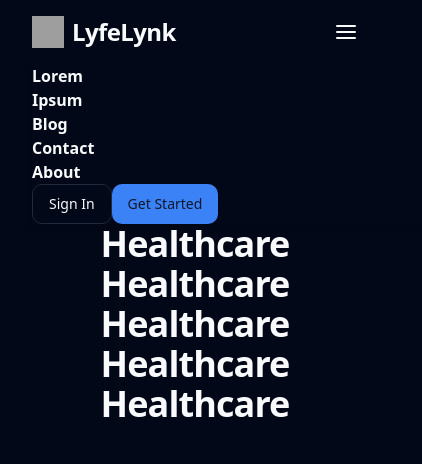
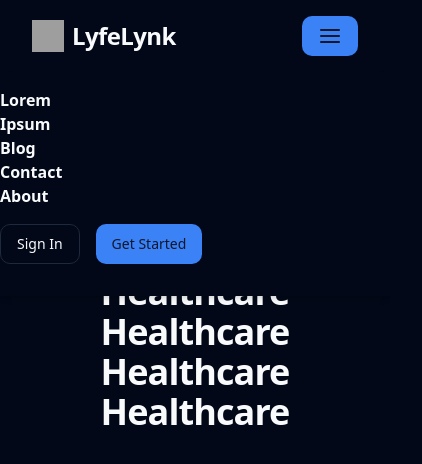
Before and after one commit to slaygun/LandingPage-Template, a React (Vite) app: page / in a window 390 px wide. Both pictures are taken after a click on the button "Open menu". Shown: the top 464 px of the page, 422 px wide, since content can reach past the window. Built offline with nearby package versions, Linux system fonts and the light colour scheme; grey boxes are pictures that could not be loaded.

Commit message:
navbar responsive more

```diff
--- a/src/sections/navbar.jsx
+++ b/src/sections/navbar.jsx
@@ -1,7 +1,6 @@
 import React, { useState, useEffect } from 'react';
 import { Button } from "@/components/ui/button";
 import { AlignJustify } from 'lucide-react';
-import { Menu } from 'lucide-react'; // Import the Menu icon
 
 const Navbar = () => {
   const [isScrolled, setIsScrolled] = useState(false);
@@ -36,14 +35,14 @@ const Navbar = () => {
         </div>
 
         {/* Menu icon for smaller devices */}
-        <button
+        <Button
           onClick={handleMenuToggle}
           aria-label="Open menu"
           aria-expanded={isMenuOpen}
           className="block md:hidden focus:outline-none"
         >
           <AlignJustify /> {/* Use the Menu icon from Lucide */}
-        </button>
+        </Button>
 
         {/* Navigation links for larger screens */}
         <ul className="hidden md:flex items-center space-x-8">
@@ -72,32 +71,36 @@ const Navbar = () => {
         </div>
 
         {/* Navigation menu for smaller devices */}
-        <ul
+        <div
           className={`
-          absolute top-full w-full bg-background shadow-md overflow-hidden
+          absolute left-0 top-full w-full bg-background shadow-md overflow-hidden md:hidden py-4
             ${isMenuOpen ? 'block' : 'hidden'}
           `}
         >
           {/* ... navigation links here */}
+          <ul>
             <li>
-            <a href="#" className="hover:text-blue-500 font-semibold py-2">Lorem</a>
+              <a href="#" className="hover:text-primary font-semibold py-2">Lorem</a>
             </li>
             <li>
-            <a href="#" className="hover:text-blue-500 font-semibold py-2">Ipsum</a>
+              <a href="#" className="hover:text-primary font-semibold py-2">Ipsum</a>
             </li>
             <li>
-            <a href="#" className="hover:text-blue-500 font-semibold py-2">Blog</a>
+              <a href="#" className="hover:text-primary font-semibold py-2">Blog</a>
             </li>
             <li>
-            <a href="#" className="hover:text-blue-500 font-semibold py-2">Contact</a>
+              <a href="#" className="hover:text-primary font-semibold py-2">Contact</a>
             </li>
             <li>
-            <a href="#" className="hover:text-blue-500 font-semibold py-2">About</a>
+              <a href="#" className="hover:text-primary font-semibold py-2">About</a>
             </li>
             {/* ... other links */}
+            <div className="items-center py-4 space-x-4">
               <Button variant="outline">Sign In</Button>
               <Button>Get Started</Button>
+            </div>
           </ul>
+        </div>
       </div>
     </nav>
   );
```
Lines whose indentation alone changed are shown as unchanged.
